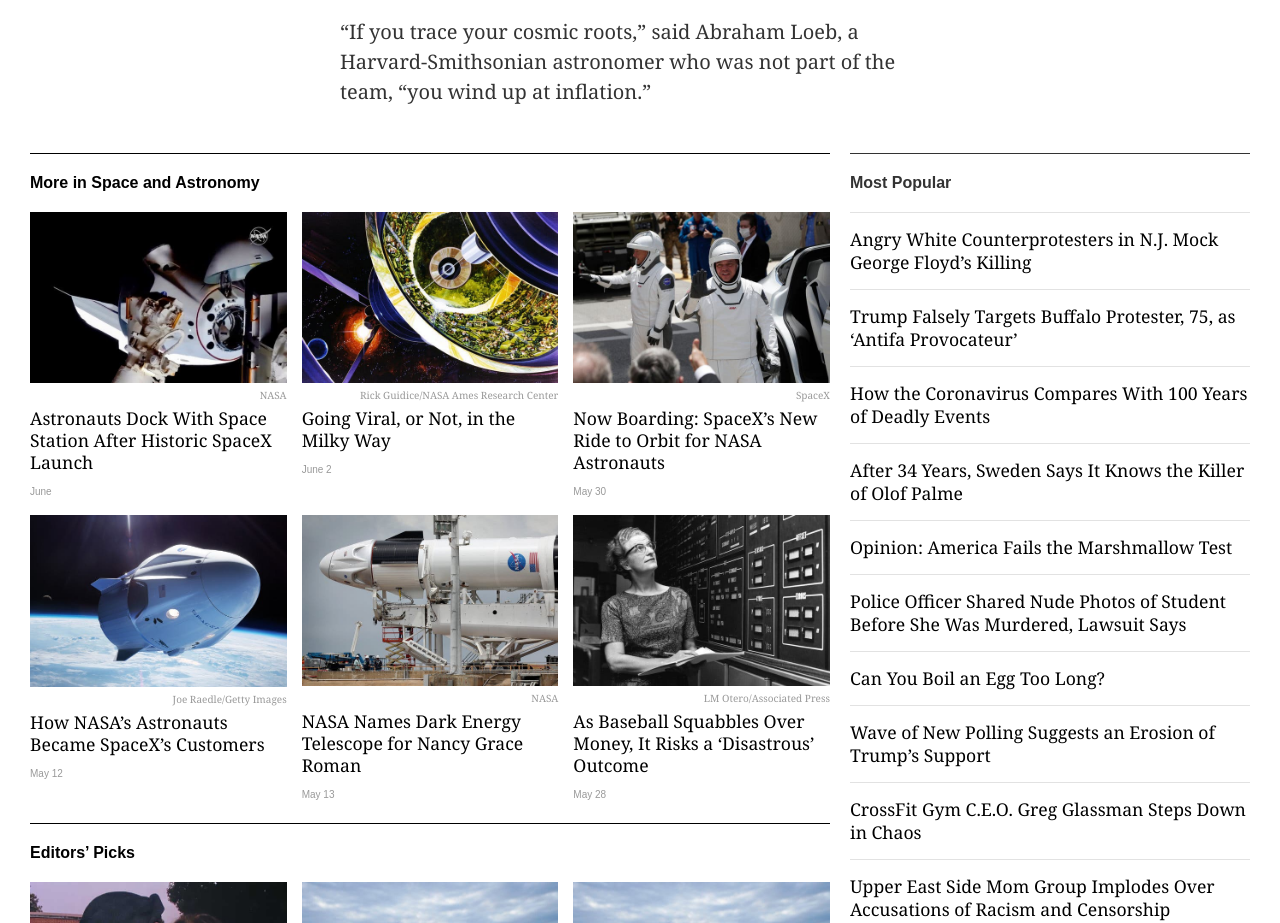
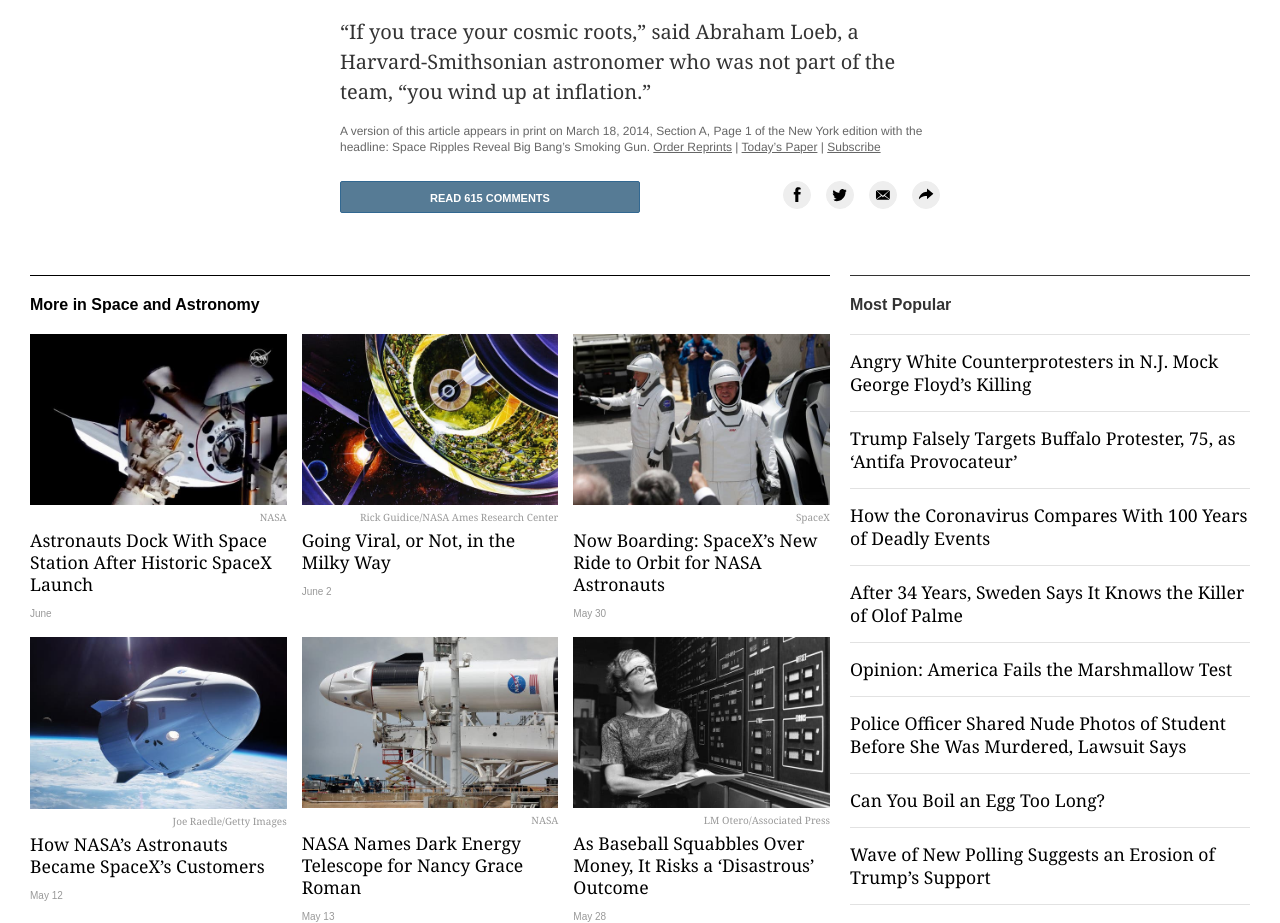
Before and after one commit to m15e/new-york-times-clone, a plain HTML site: page index.html in a window 1280 px wide. Shown: the part 9866-10789 px from the top of the page. Drawn offline with Linux system fonts and the light colour scheme.

Commit message:
Add info, links, icons as float below article

```diff
--- a/index.html
+++ b/index.html
@@ -298,6 +298,20 @@
           <p class="space-1">
             “If you trace your cosmic roots,” said Abraham Loeb, a Harvard-Smithsonian astronomer who was not part of the team, “you wind up at inflation.”
           </p>
+          <div>
+            <div>
+              <p id='bottom-info' class='space-1'>A version of this article appears in print on March 18, 2014, Section A, Page 1 of the New York edition with the headline: Space Ripples Reveal Big Bang’s Smoking Gun. <a href="#">Order Reprints</a> | <a href="#">Today’s Paper</a> | <a href="#">Subscribe</a></p>
+            </div>
+            <div class='comments-n-links'>
+              <button>Read 615 Comments</button>
+              <ul>
+                <li><a href="#"><img class="social-icon" src='assets/facebook.svg' alt='icon'></a></li>
+                <li><a href="#"><img class="social-icon" src='assets/twitter.svg' alt='icon'></a></li>
+                <li><a href="#"><img class="social-icon" src='assets/email.svg' alt='icon'></a></li>
+                <li><a href="#"><img class="social-icon" src='assets/share.svg' alt='icon'></a></li>
+              </ul>
+            </div>
+          </div>
         </section>
         <!-- text-container end -->
         <aside class='editors-picks'>
@@ -323,11 +337,6 @@
         </aside>
       </div>
 
-
-      <!-- social icons -->
-      <div class='social-links-bottom'>
-
-      </div>
     </section>
 
     <article>
--- a/style.css
+++ b/style.css
@@ -83,7 +83,7 @@ nav ul {
   padding-left: 10px;
 }
 
-.account-items button {
+.account-items button, .comments-n-links button {
   background: rgb(86, 123, 149);
   padding: 11px 12px 8px;
   color: white;
@@ -386,12 +386,37 @@ header figcaption .credit {
   line-height: 1.125rem;
 }
 
+#bottom-info, #bottom-info a {
+  font-family: helvetica, arial, sans-serif;
+  font-size: 0.75rem;
+  line-height: 1rem;
+  color: rgb(102,102,102);
+  margin-bottom: 10px;
+}
+
+#bottom-info a {
+  text-decoration: underline;
+}
+
+.comments-n-links {
+  margin-bottom: 2rem;
+}
+
+.comments-n-links button {
+  width: 50%;
+}
+
+.comments-n-links ul {
+  display: flex;
+  float: right;
+}
+
+.comments-n-links li {
+  margin-left: 15px;
+}
+
+
 /* bottom grid */
-
-/* footer {
-  width: 80%;
-  margin: 0 auto;
-} */
 
 .main-grid {
   display: grid;
@@ -469,6 +494,7 @@ header figcaption .credit {
 .popular-link a:hover {
   color: rgb(153,153,153);
 }
+
 
 
 /* footer */
```
